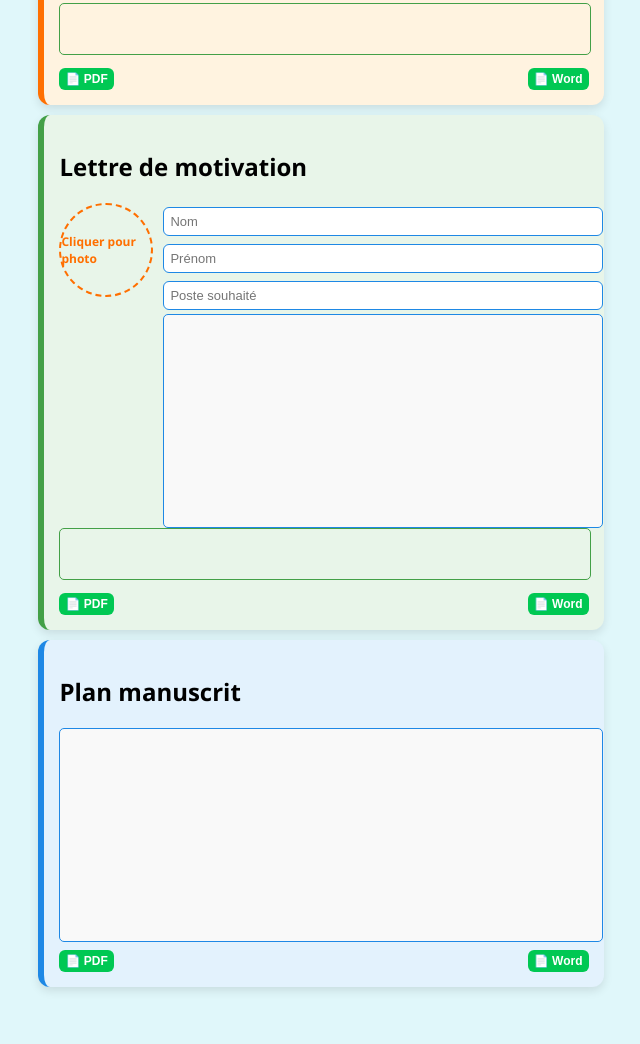
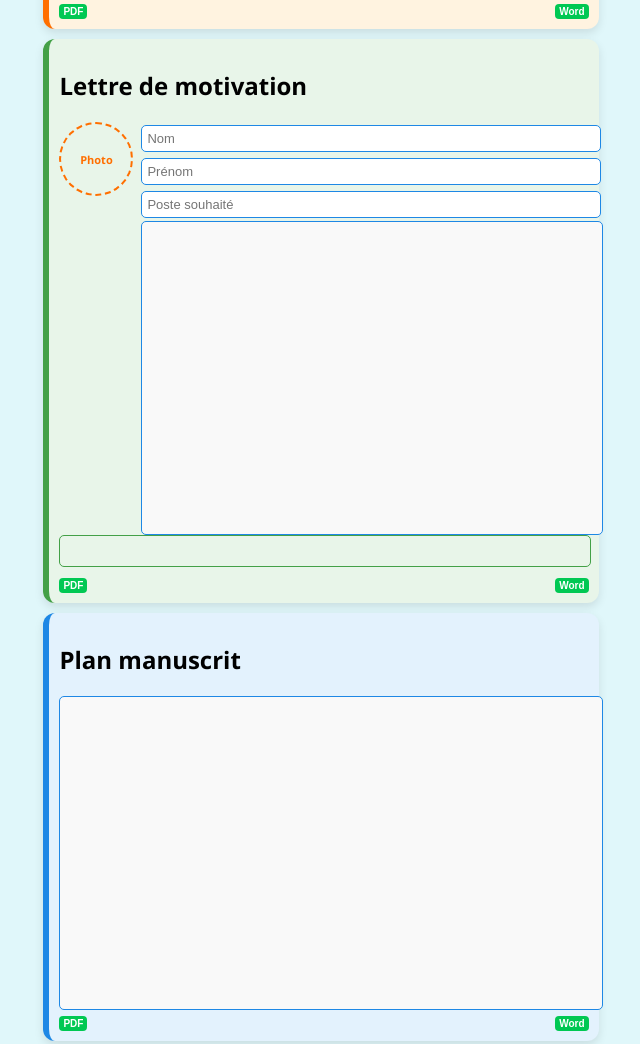
Before and after one commit to Lfg237/curriculum-vit-, a plain HTML site: page index.html in a window 1280 px wide. Shown: the part 459-1503 px from the top of the page, without its empty margins (319-959 px from the left). Drawn offline with nearby package versions, Linux system fonts and the light colour scheme.

Commit message:
Update index.html

```diff
--- a/index.html
+++ b/index.html
@@ -3,20 +3,20 @@
 <head>
 <meta charset="UTF-8">
 <meta name="viewport" content="width=device-width, initial-scale=1.0">
-<title>Mes Documents A5 Optimisés</title>
+<title>Documents A5 Optimisés</title>
 <style>
-body {font-family: 'Segoe UI', Arial, sans-serif; background:#e0f7fa; margin:0; padding:10px;}
-h1{text-align:center;color:#00695c;font-size:26px;margin-bottom:15px;}
-section{padding:15px;border-radius:12px;margin:10px auto;max-width:140mm;background:#fff;box-shadow:0 4px 10px rgba(0,0,0,0.1);}
+body {font-family:'Segoe UI', Arial, sans-serif; background:#e0f7fa; margin:0; padding:10px;}
+h1{text-align:center;color:#00695c;font-size:26px;margin-bottom:10px;}
+section{padding:10px;border-radius:12px;margin:10px auto;max-width:140mm;background:#fff;box-shadow:0 4px 10px rgba(0,0,0,0.1);}
 #cvDoc{background:#fff3e0;border-left:6px solid #ff6f00;}
 #lettreDoc{background:#e8f5e9;border-left:6px solid #43a047;}
 #planDoc{background:#e3f2fd;border-left:6px solid #1e88e5;}
-.flex-row{display:flex;justify-content:space-between;align-items:center;margin-top:8px;gap:8px;}
-.photo-preview{width:90px;height:90px;border:2px dashed #ff6f00;border-radius:50%;background-size:cover;background-position:center;display:flex;align-items:center;justify-content:center;font-size:12px;color:#ff6f00;font-weight:bold;cursor:pointer;}
-input,textarea{width:100%;padding:6px;margin:4px 0;border:1.5px solid #1e88e5;border-radius:6px;font-size:13px;}
-canvas.signature-canvas{border:1.5px solid #43a047;border-radius:5px;width:100%;height:50px;}
-button.primary{background:#00c853;color:#fff;font-weight:bold;border:none;padding:4px 6px;border-radius:6px;cursor:pointer;font-size:12px;}
-.text-area-large{width:100%;min-height:200px;border:1px solid #1e88e5;border-radius:5px;padding:6px;overflow:auto;background:#f9f9f9;}
+.flex-row{display:flex;justify-content:space-between;align-items:center;margin-top:6px;gap:6px;}
+.photo-preview{width:70px;height:70px;border:2px dashed #ff6f00;border-radius:50%;background-size:cover;background-position:center;display:flex;align-items:center;justify-content:center;font-size:11px;color:#ff6f00;font-weight:bold;cursor:pointer;}
+input,textarea{width:100%;padding:5px;margin:3px 0;border:1.5px solid #1e88e5;border-radius:5px;font-size:13px;}
+canvas.signature-canvas{border:1px solid #43a047;border-radius:5px;width:100%;height:30px;}
+button.primary{background:#00c853;color:#fff;font-weight:bold;border:none;padding:2px 4px;border-radius:4px;cursor:pointer;font-size:10px;}
+.text-area-max{width:100%;min-height:300px;border:1px solid #1e88e5;border-radius:5px;padding:6px;overflow:auto;background:#f9f9f9;resize:none;}
 </style>
 <script src="https://cdnjs.cloudflare.com/ajax/libs/html2canvas/1.4.1/html2canvas.min.js"></script>
 <script src="https://cdnjs.cloudflare.com/ajax/libs/jspdf/2.5.1/jspdf.umd.min.js"></script>
@@ -30,8 +30,8 @@ button.primary{background:#00c853;color:#fff;font-weight:bold;border:none;paddin
 <h2>CV</h2>
 <div style="display:flex;gap:10px;align-items:flex-start;">
   <div>
-    <div class="photo-preview" id="cvPhotoPreview">Cliquer pour photo</div>
-    <div style="display:flex;flex-direction:column;gap:4px;margin-top:6px;">
+    <div class="photo-preview" id="cvPhotoPreview">Photo</div>
+    <div style="display:flex;flex-direction:column;gap:3px;margin-top:4px;">
       <input id="cvSituation" placeholder="Situation matrimoniale">
       <input id="cvEnfants" placeholder="Nombre d'enfants">
       <input id="cvDiplome" placeholder="Dernier diplôme">
@@ -51,8 +51,8 @@ button.primary{background:#00c853;color:#fff;font-weight:bold;border:none;paddin
 </div>
 <canvas id="cvCanvas" class="signature-canvas"></canvas>
 <div class="flex-row">
-  <button class="primary" onclick="openPaymentPopup('cvDoc','pdf')">📄 PDF</button>
-  <button class="primary" onclick="openPaymentPopup('cvDoc','word')">📄 Word</button>
+  <button class="primary" onclick="openPaymentPopup('cvDoc','pdf')">PDF</button>
+  <button class="primary" onclick="openPaymentPopup('cvDoc','word')">Word</button>
 </div>
 <input type="file" id="cvPhotoInput" accept="image/*" style="display:none">
 </section>
@@ -60,20 +60,20 @@ button.primary{background:#00c853;color:#fff;font-weight:bold;border:none;paddin
 <!-- ===== Lettre ===== -->
 <section id="lettreDoc">
 <h2>Lettre de motivation</h2>
-<div style="display:flex;gap:10px;align-items:flex-start;">
-  <div class="photo-preview" id="lettrePhotoPreview">Cliquer pour photo</div>
+<div style="display:flex;gap:8px;align-items:flex-start;">
+  <div class="photo-preview" id="lettrePhotoPreview">Photo</div>
   <div style="flex:1;">
     <input id="lettreNom" placeholder="Nom">
     <input id="lettrePrenom" placeholder="Prénom">
     <input id="lettrePoste" placeholder="Poste souhaité">
-    <div id="lettreTexteDisplay" class="text-area-large"></div>
-    <textarea id="lettreTexte" placeholder="Écrire votre lettre ici..." rows="4" style="display:none;"></textarea>
+    <div id="lettreTexteDisplay" class="text-area-max"></div>
+    <textarea id="lettreTexte" style="display:none;"></textarea>
   </div>
 </div>
 <canvas id="lettreCanvas" class="signature-canvas"></canvas>
 <div class="flex-row">
-  <button class="primary" onclick="openPaymentPopup('lettreDoc','pdf')">📄 PDF</button>
-  <button class="primary" onclick="openPaymentPopup('lettreDoc','word')">📄 Word</button>
+  <button class="primary" onclick="openPaymentPopup('lettreDoc','pdf')">PDF</button>
+  <button class="primary" onclick="openPaymentPopup('lettreDoc','word')">Word</button>
 </div>
 <input type="file" id="lettrePhotoInput" accept="image/*" style="display:none">
 </section>
@@ -81,11 +81,11 @@ button.primary{background:#00c853;color:#fff;font-weight:bold;border:none;paddin
 <!-- ===== Plan ===== -->
 <section id="planDoc">
 <h2>Plan manuscrit</h2>
-<div class="text-area-large" id="planTexteDisplay"></div>
-<textarea id="planTexte" placeholder="Décrivez ou dessinez votre plan..." rows="6" style="display:none;"></textarea>
+<div id="planTexteDisplay" class="text-area-max"></div>
+<textarea id="planTexte" style="display:none;"></textarea>
 <div class="flex-row">
-  <button class="primary" onclick="openPaymentPopup('planDoc','pdf')">📄 PDF</button>
-  <button class="primary" onclick="openPaymentPopup('planDoc','word')">📄 Word</button>
+  <button class="primary" onclick="openPaymentPopup('planDoc','pdf')">PDF</button>
+  <button class="primary" onclick="openPaymentPopup('planDoc','word')">Word</button>
 </div>
 </section>
 
@@ -115,6 +115,7 @@ button.primary{background:#00c853;color:#fff;font-weight:bold;border:none;paddin
 </div>
 
 <script>
+// ===== Variables =====
 const ADMIN_CODE='xz233233';
 const UNIT_PRICE=100;
 const PAYMENT_BENEF='Wirnkar Loveline';
@@ -126,19 +127,12 @@ function initSignatureCanvas(canvasId){
   if(!canvas) return;
   const ctx=canvas.getContext('2d'); ctx.lineWidth=2; ctx.lineCap='round';
   let drawing=false;
-  function getPos(e){
-    const rect=canvas.getBoundingClientRect();
-    if(e.touches && e.touches.length) return {x:e.touches[0].clientX-rect.left,y:e.touches[0].clientY-rect.top};
-    return {x:e.clientX-rect.left,y:e.clientY-rect.top};
-  }
+  function getPos(e){const rect=canvas.getBoundingClientRect(); if(e.touches && e.touches.length) return {x:e.touches[0].clientX-rect.left,y:e.touches[0].clientY-rect.top}; return {x:e.clientX-rect.left,y:e.clientY-rect.top};}
   function start(e){drawing=true; const p=getPos(e); ctx.beginPath(); ctx.moveTo(p.x,p.y); e.preventDefault?.();}
   function move(e){if(!drawing) return; const p=getPos(e); ctx.lineTo(p.x,p.y); ctx.stroke(); ctx.beginPath(); ctx.moveTo(p.x,p.y); e.preventDefault?.();}
   function end(){drawing=false; ctx.beginPath();}
-  canvas.addEventListener('mousedown',start); canvas.addEventListener('mousemove',move);
-  canvas.addEventListener('mouseup',end); canvas.addEventListener('mouseleave',end);
-  canvas.addEventListener('touchstart',start,{passive:false});
-  canvas.addEventListener('touchmove',move,{passive:false});
-  canvas.addEventListener('touchend',end);
+  canvas.addEventListener('mousedown',start); canvas.addEventListener('mousemove',move); canvas.addEventListener('mouseup',end); canvas.addEventListener('mouseleave',end);
+  canvas.addEventListener('touchstart',start,{passive:false}); canvas.addEventListener('touchmove',move,{passive:false}); canvas.addEventListener('touchend',end);
 }
 initSignatureCanvas('cvCanvas');
 initSignatureCanvas('lettreCanvas');
@@ -148,8 +142,9 @@ function initPhotoPreview(photoId,inputId){
   const photoPreview=document.getElementById(photoId);
   const photoInput=document.getElementById(inputId);
   photoPreview.addEventListener('click',()=>photoInput.click());
-  photoInput.addEventListener('change', (e)=>{
-    const file=e.target.files?.[0]; if(!file) return;
+  photoInput.addEventListener('change',(e)=>{
+    const file=e.target.files?.[0];
+    if(!file) return;
     const reader=new FileReader();
     reader.onload=ev=>{photoPreview.style.backgroundImage=`url(${ev.target.result})`; photoPreview.textContent='';};
     reader.readAsDataURL(file);
@@ -162,6 +157,7 @@ initPhotoPreview('lettrePhotoPreview','lettrePhotoInput');
 const lettreTexteDisplay=document.getElementById('lettreTexteDisplay');
 const lettreTexteInput=document.getElementById('lettreTexte');
 lettreTexteInput.addEventListener('input',()=>{lettreTexteDisplay.innerText=lettreTexteInput.value;});
+
 const planTexteDisplay=document.getElementById('planTexteDisplay');
 const planTexteInput=document.getElementById('planTexte');
 planTexteInput.addEventListener('input',()=>{planTexteDisplay.innerText=planTexteInput.value;});
@@ -171,23 +167,15 @@ function incrementMultiplier(){multiplier++; updatePopup();}
 function decrementMultiplier(){if(multiplier>1){multiplier--; updatePopup();}}
 function updatePopup(){document.getElementById('multiplierDisplay').innerText=multiplier; document.getElementById('totalAmount').innerText=multiplier*UNIT_PRICE;}
 function resetMultiplier(){multiplier=1; updatePopup();}
-function openPaymentPopup(docId,action){
-  currentDocId=docId; currentAction=action;
-  resetMultiplier();
-  document.getElementById('momoMsg').value='';
-  document.getElementById('transactionId').value='';
-  document.getElementById('adminCode').value='';
-  document.getElementById('popupResult').innerHTML='';
-  document.getElementById('popupOverlay').style.display='flex';
-}
+function openPaymentPopup(docId,action){currentDocId=docId; currentAction=action; resetMultiplier(); document.getElementById('momoMsg').value=''; document.getElementById('transactionId').value=''; document.getElementById('adminCode').value=''; document.getElementById('popupResult').innerHTML=''; document.getElementById('popupOverlay').style.display='flex';}
 function closePopup(){document.getElementById('popupOverlay').style.display='none'; resetMultiplier();}
 function validatePayment(){
   const admin=document.getElementById('adminCode').value.trim();
   if(admin===ADMIN_CODE){ document.getElementById('popupResult').innerHTML='<span style="color:green">Code admin accepté ✅</span>'; setTimeout(()=>{proceedAction(); closePopup();},500); return;}
   const msg=document.getElementById('momoMsg').value.trim();
   const txId=document.getElementById('transactionId').value.trim();
-  if(!msg||!txId){ document.getElementById('popupResult').innerHTML='<span style="color:red">Merci d’entrer le message Mobile Money et l’ID.</span>'; return;}
-  if(!msg.toLowerCase().includes(PAYMENT_BENEF.toLowerCase())){ document.getElementById('popupResult').innerHTML='<span style="color:red">Nom bénéficiaire non trouvé.</span>'; return;}
+  if(!msg||!txId){document.getElementById('popupResult').innerHTML='<span style="color:red">Merci d’entrer le message Mobile Money et l’ID.</span>'; return;}
+  if(!msg.toLowerCase().includes(PAYMENT_BENEF.toLowerCase())){document.getElementById('popupResult').innerHTML='<span style="color:red">Nom bénéficiaire non trouvé.</span>'; return;}
   const amountMatch=msg.match(/(\d+)/);
   const expectedAmount=UNIT_PRICE*multiplier;
   if(!amountMatch || parseInt(amountMatch[1],10)!==expectedAmount){document.getElementById('popupResult').innerHTML=`<span style="color:red">Montant incorrect (attendu ${expectedAmount} FCFA)</span>`; return;}
```
